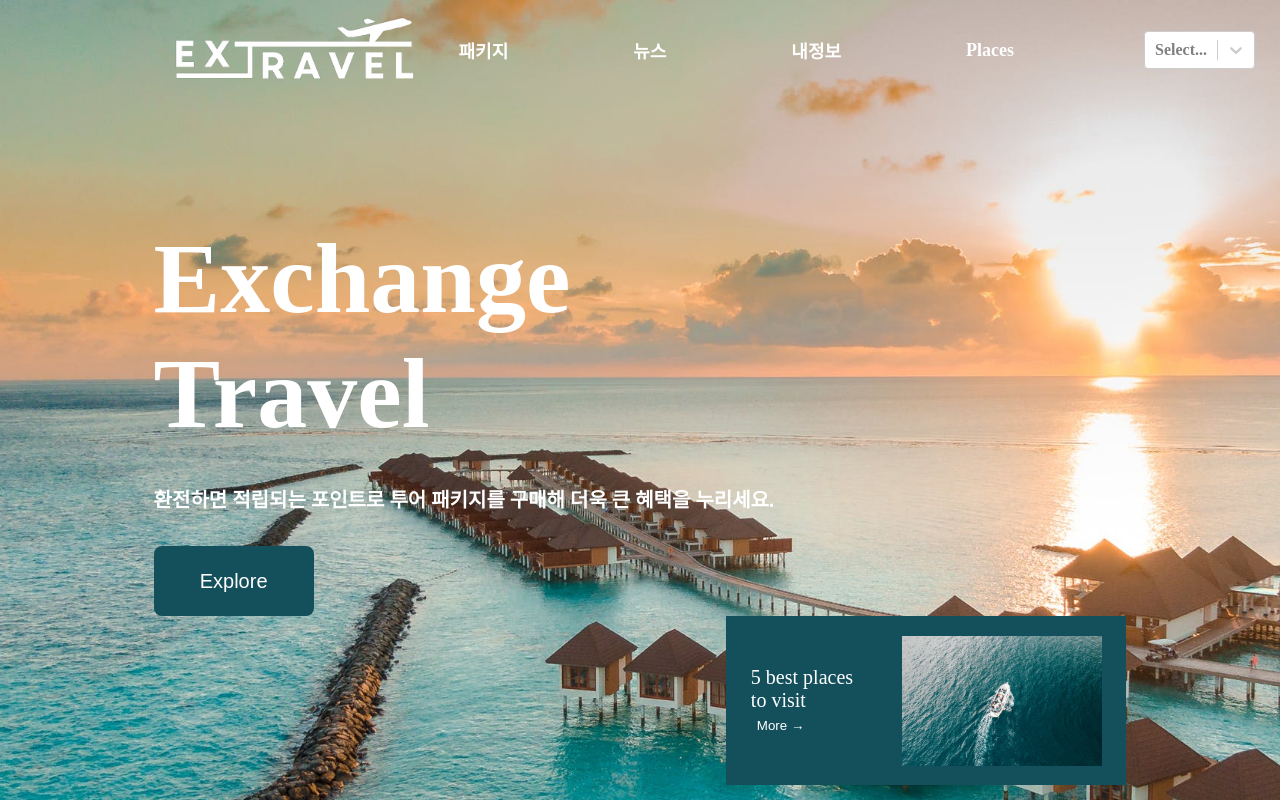
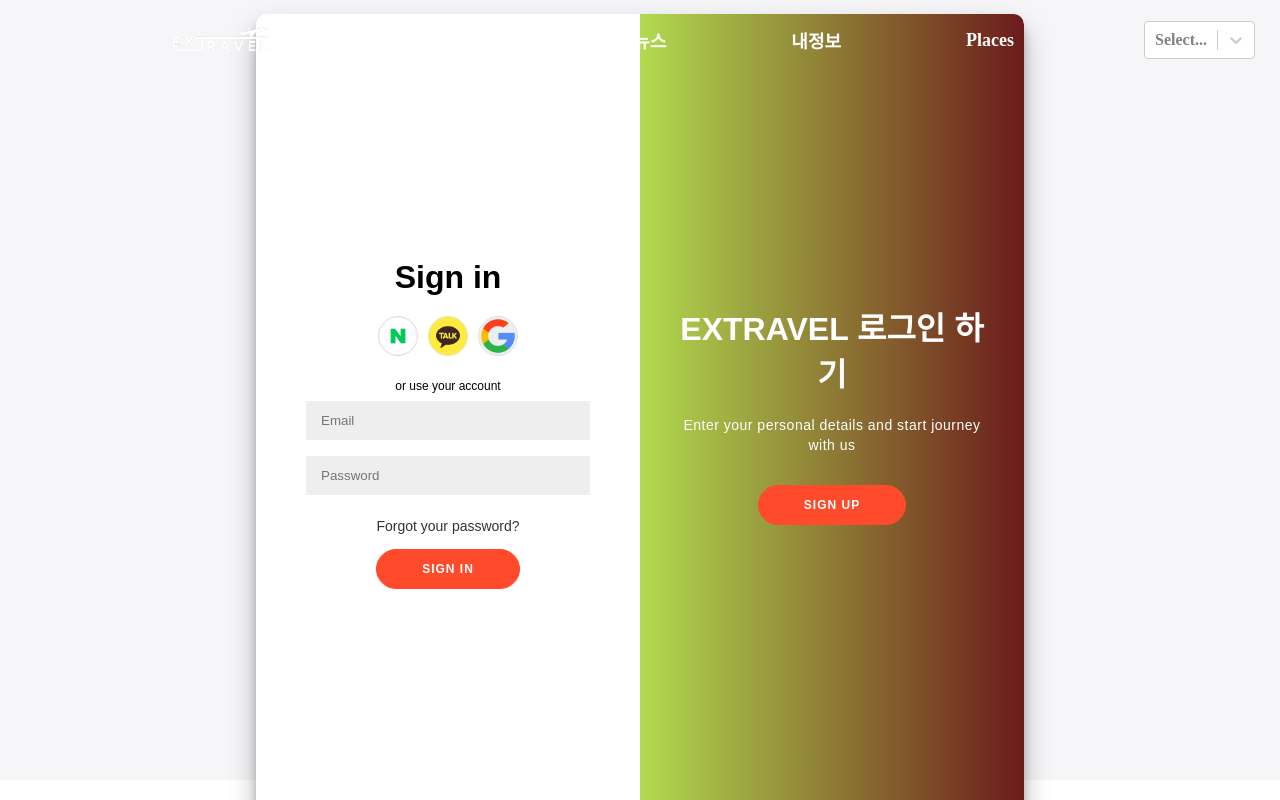
Before and after one commit to mirangee/Extravel_update, a React (Create React App) app in the folder client/: page /login in a window 1280 px wide. Shown: the top 800 px of the page. Built offline with nearby package versions, Linux system fonts and the light colour scheme; a web font is replaced by a local one.

Commit message:
로그인 페이지 수정 및 라우트 설정

```diff
--- a/client/src/App.jsx
+++ b/client/src/App.jsx
@@ -1,21 +1,19 @@
-import Section1 from './components/main/intro/Section1';
 import React from 'react';
-import { BrowserRouter as Router } from 'react-router-dom';
+import { Route, Routes } from 'react-router-dom';
 import Header from './components/Header';
 import Footer from './components/Footer';
-import Section3 from './components/main/intro/Section3';
-import Section2 from './components/main/intro/Section2';
 import ScrollToTopButton from './components/main/ScrollToTopButton';
+import Login from './components/user/Login';
+import MainIntro from './components/main/intro/MainIntro';
 
 const App = () => {
   return (
     <>
-      <Router>
-        <Header />
-      </Router>
-      <Section1 />
-      <Section2 />
-      <Section3 />
+      <Header />
+      <Routes>
+        <Route path='/' element={<MainIntro />} />
+        <Route path='/login' element={<Login />} />
+      </Routes>
       <Footer />
       <ScrollToTopButton />
     </>
--- a/client/src/components/Header.jsx
+++ b/client/src/components/Header.jsx
@@ -102,7 +102,6 @@
             <Link to='/contact'>Places</Link>
           </li>
           <li>
-            <start>
             <Select
               value={countryOptions.find(
                 (option) => option.value === country,
@@ -112,7 +111,6 @@
               className={styles.countrySelect}
               classNamePrefix={styles.reactSelect}
             />
-            </start>
           </li>
         </ul>
       </nav>
--- /dev/null
+++ b/client/src/components/main/intro/MainIntro.jsx
@@ -0,0 +1,16 @@
+import React from 'react';
+import Section1 from './Section1';
+import Section2 from './Section2';
+import Section3 from './Section3';
+
+const MainIntro = () => {
+  return (
+    <>
+      <Section1 />
+      <Section2 />
+      <Section3 />
+    </>
+  );
+};
+
+export default MainIntro;
--- a/client/src/components/user/Login.jsx
+++ b/client/src/components/user/Login.jsx
@@ -5,7 +5,7 @@
 import kakaoCircle from '../../assets/img/kakao_circle.png';
 import googleCircle from '../../assets/img/google_circle.png';
 
-import '../../scss/Login.scss';
+import styles from '../../scss/Login.module.scss';
 
 const Login = () => {
   // const { register, handleSubmit } = useForm();
@@ -21,44 +21,45 @@
   const handleSignUpClick = () => {
     setIsRightPanelActive(true);
   };
-
   // 'Sign In' 버튼 클릭 시 호출되는 함수
   const handleSignInClick = () => {
     setIsRightPanelActive(false);
   };
   return (
-    <>
+    <div className={styles.login}>
       <h2>EXTRAVEL LOGIN</h2>
 
       <div
-        className={`container ${isRightPanelActive ? 'right-panel-active' : ''}`}
+        className={`${styles.container} ${isRightPanelActive ? styles['right-panel-active'] : ''}`}
       >
-        <div className='container'>
-          <div className='form-container sign-up-container'>
+        <div className={styles.container}>
+          <div
+            className={`${styles['form-container']} ${styles['sign-up-container']}`}
+          >
             <form
               action='#'
               onSubmit={handleSubmit(onSubmit)}
             >
               <h1>Create Account</h1>
-              <div className='social-container'>
+              <div className={styles['social-container']}>
                 {/* 소셜 아이콘 (Facebook, Google, LinkedIn) */}
-                <a href='#' className='social'>
+                <a href='#' className={styles.social}>
                   <img
-                    className='naverImg'
+                    className={styles.naverImg}
                     alt='naverImg'
                     src={naverCircle}
                   />
                 </a>
-                <a href='#' className='social'>
+                <a href='#' className={styles.social}>
                   <img
-                    className='naverImg'
+                    className={styles.naverImg}
                     alt='naverImg'
                     src={kakaoCircle}
                   />
                 </a>
-                <a href='#' className='social'>
+                <a href='#' className={styles.social}>
                   <img
-                    className='naverImg'
+                    className={styles.naverImg}
                     alt='naverImg'
                     src={googleCircle}
                   />
@@ -205,7 +206,7 @@
                       )}
                     />
                   </Grid>
-                  Grid item style={{ width: '100%' }}>
+                  <Grid item style={{ width: '100%' }}>
                     <Controller
                       name='passwordConfirm'
                       defaultValue={''}
@@ -242,31 +243,33 @@
               </Grid>
             </form>
           </div>
-          <div className='form-container sign-in-container'>
+          <div
+            className={`${styles['form-container']} ${styles['sign-in-container']}`}
+          >
             <form
               action='#'
               onSubmit={handleSubmit(onSubmit)}
             >
               <h1>Sign in</h1>
-              <div className='social-container'>
+              <div className={styles['social-container']}>
                 {/* 소셜 로그인 아이콘 (네이버, 카카오, 구글) */}
-                <a href='#' className='social'>
+                <a href='#' className={styles.social}>
                   <img
-                    className='naverImg'
+                    className={styles.naverImg}
                     alt='naverImg'
                     src={naverCircle}
                   />
                 </a>
-                <a href='#' className='social'>
+                <a href='#' className={styles.social}>
                   <img
-                    className='naverImg'
+                    className={styles.naverImg}
                     alt='naverImg'
                     src={kakaoCircle}
                   />
                 </a>
-                <a href='#' className='social'>
+                <a href='#' className={styles.social}>
                   <img
-                    className='naverImg'
+                    className={styles.naverImg}
                     alt='naverImg'
                     src={googleCircle}
                   />
@@ -282,30 +285,34 @@
               <button>Sign In</button>
             </form>
           </div>
-          <div className='overlay-container'>
-            <div className='overlay'>
-              <div className='overlay-panel overlay-left'>
+          <div className={styles['overlay-container']}>
+            <div className={styles.overlay}>
+              <div
+                className={`${styles['overlay-panel']} ${styles['overlay-left']}`}
+              >
                 <h1>EXTRAVEL 회원가입 하기</h1>
                 <p>
                   To keep connected with us please login
                   with your personal info
                 </p>
                 <button
-                  className='ghost'
+                  className={styles.ghost}
                   id='signIn'
                   onClick={handleSignInClick}
                 >
                   Sign In
                 </button>
               </div>
-              <div className='overlay-panel overlay-right'>
+              <div
+                className={`${styles['overlay-panel']} ${styles['overlay-right']}`}
+              >
                 <h1>EXTRAVEL 로그인 하기</h1>
                 <p>
                   Enter your personal details and start
                   journey with us
                 </p>
                 <button
-                  className='ghost'
+                  className={styles.ghost}
                   id='signUp'
                   onClick={handleSignUpClick}
                 >
@@ -316,7 +323,7 @@
           </div>
         </div>
       </div>
-    </>
+    </div>
   );
 };
 
--- a/client/src/index.jsx
+++ b/client/src/index.jsx
@@ -11,4 +11,3 @@
     <App />
   </BrowserRouter>,
 );
-root.render(<App />);
--- a/client/src/scss/Login.scss
+++ b/client/src/scss/Login.module.scss
@@ -2,7 +2,7 @@
   box-sizing: border-box;
 }
 
-body {
+.login {
   background: #f6f5f7;
   display: flex;
   justify-content: center;
@@ -13,16 +13,16 @@
   margin: -20px 0 50px;
 }
 
-h1 {
+.login h1 {
   font-weight: bold;
   margin: 0;
 }
 
-h2 {
+.login h2 {
   text-align: center;
 }
 
-p {
+.login p {
   font-size: 14px;
   font-weight: 100;
   line-height: 20px;
@@ -30,22 +30,22 @@
   margin: 20px 0 30px;
 }
 
-span {
+.login span {
   font-size: 12px;
 }
 
-a {
+.login a {
   color: #333;
   font-size: 14px;
   text-decoration: none;
   margin: 15px 0;
 }
 
-button {
+.login button {
   border-radius: 20px;
-  border: 1px solid #FF4B2B;
-  background-color: #FF4B2B;
-  color: #FFFFFF;
+  border: 1px solid #ff4b2b;
+  background-color: #ff4b2b;
+  color: #ffffff;
   font-size: 12px;
   font-weight: bold;
   padding: 12px 45px;
@@ -54,21 +54,21 @@
   transition: transform 80ms ease-in;
 }
 
-button:active {
+.login button:active {
   transform: scale(0.95);
 }
 
-button:focus {
+.login button:focus {
   outline: none;
 }
 
-button.ghost {
+.ghost {
   background-color: transparent;
-  border-color: #FFFFFF;
+  border-color: #ffffff;
 }
 
-form {
-  background-color: #FFFFFF;
+.login form {
+  background-color: #ffffff;
   display: flex;
   align-items: center;
   justify-content: center;
@@ -76,9 +76,10 @@
   padding: 0 50px;
   height: 100%;
   text-align: center;
+  margin: 10px 0 10px 0;
 }
 
-input {
+.login input {
   background-color: #eee;
   border: none;
   padding: 12px 15px;
@@ -89,13 +90,14 @@
 .container {
   background-color: #fff;
   border-radius: 10px;
-    box-shadow: 0 14px 28px rgba(0,0,0,0.25),
-      0 10px 10px rgba(0,0,0,0.22);
+  box-shadow:
+    0 14px 28px rgba(0, 0, 0, 0.25),
+    0 10px 10px rgba(0, 0, 0, 0.22);
   position: relative;
   overflow: hidden;
   width: 768px;
   max-width: 100%;
-  min-height: 700px;
+  min-height: 800px;
 }
 
 .form-container {
@@ -130,12 +132,14 @@
 }
 
 @keyframes show {
-  0%, 49.99% {
+  0%,
+  49.99% {
     opacity: 0;
     z-index: 1;
   }
 
-  50%, 100% {
+  50%,
+  100% {
     opacity: 1;
     z-index: 5;
   }
@@ -152,18 +156,28 @@
   z-index: 100;
 }
 
-.container.right-panel-active .overlay-container{
+.container.right-panel-active .overlay-container {
   transform: translateX(-100%);
 }
 
 .overlay {
-  background: #FF416C;
-  background: -webkit-linear-gradient(to right, #ff0000, #2600ff, #ffffff);
-  background: linear-gradient(to right, #1f2186, #b1db4f, #6b1b1b);
+  background: #ff416c;
+  background: -webkit-linear-gradient(
+    to right,
+    #ff0000,
+    #2600ff,
+    #ffffff
+  );
+  background: linear-gradient(
+    to right,
+    #1f2186,
+    #b1db4f,
+    #6b1b1b
+  );
   background-repeat: no-repeat;
   background-size: cover;
   background-position: 0 0;
-  color: #FFFFFF;
+  color: #ffffff;
   position: relative;
   left: -100%;
   height: 100%;
@@ -214,11 +228,10 @@
 
 .social-container a img {
   width: 100%;
-
 }
 
 .social-container a {
-  border: 1px solid #DDDDDD;
+  border: 1px solid #dddddd;
   border-radius: 50%;
   display: inline-flex;
   justify-content: center;
```
Also changed, not shown: client/.eslintrc.json, 2 other files (tests, documents, lock files or other folders). Lines whose indentation alone changed are shown as unchanged.
